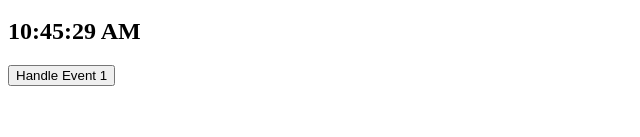
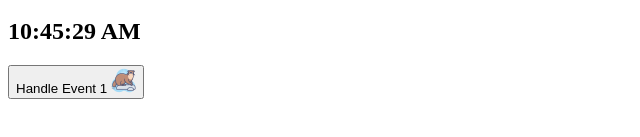
Before and after one commit to Hachiko03/React, a React (Vite) app in the folder my-app/: page / in a window 1280 px wide. Shown: the part 407-544 px from the top of the page, without its empty margins (0-640 px from the left). Built offline with nearby package versions, Linux system fonts and the light colour scheme.

Commit message:
Handling Events 2

```diff
--- a/my-app/src/MouseClicker.jsx
+++ b/my-app/src/MouseClicker.jsx
@@ -1,12 +1,11 @@
-import React, { useEffect } from 'react'
 
 export default function MouseClicker() {
     function printNameOfEventTarget(event) {
-        console.log(event.target.name)
+        console.log(event.currentTarget.name)
     }
   return (
       <div>
-          <button name='one' onClick={printNameOfEventTarget}>Handle Event 1</button>
+          <button name='one' onClick={printNameOfEventTarget}>Handle Event 1 <img src=".\src\images\icons8-animal-25.png"/></button>
     </div>
   )
 }
```
Also changed, not shown: my-app/src/images/icons8-animal-25.png (added).
